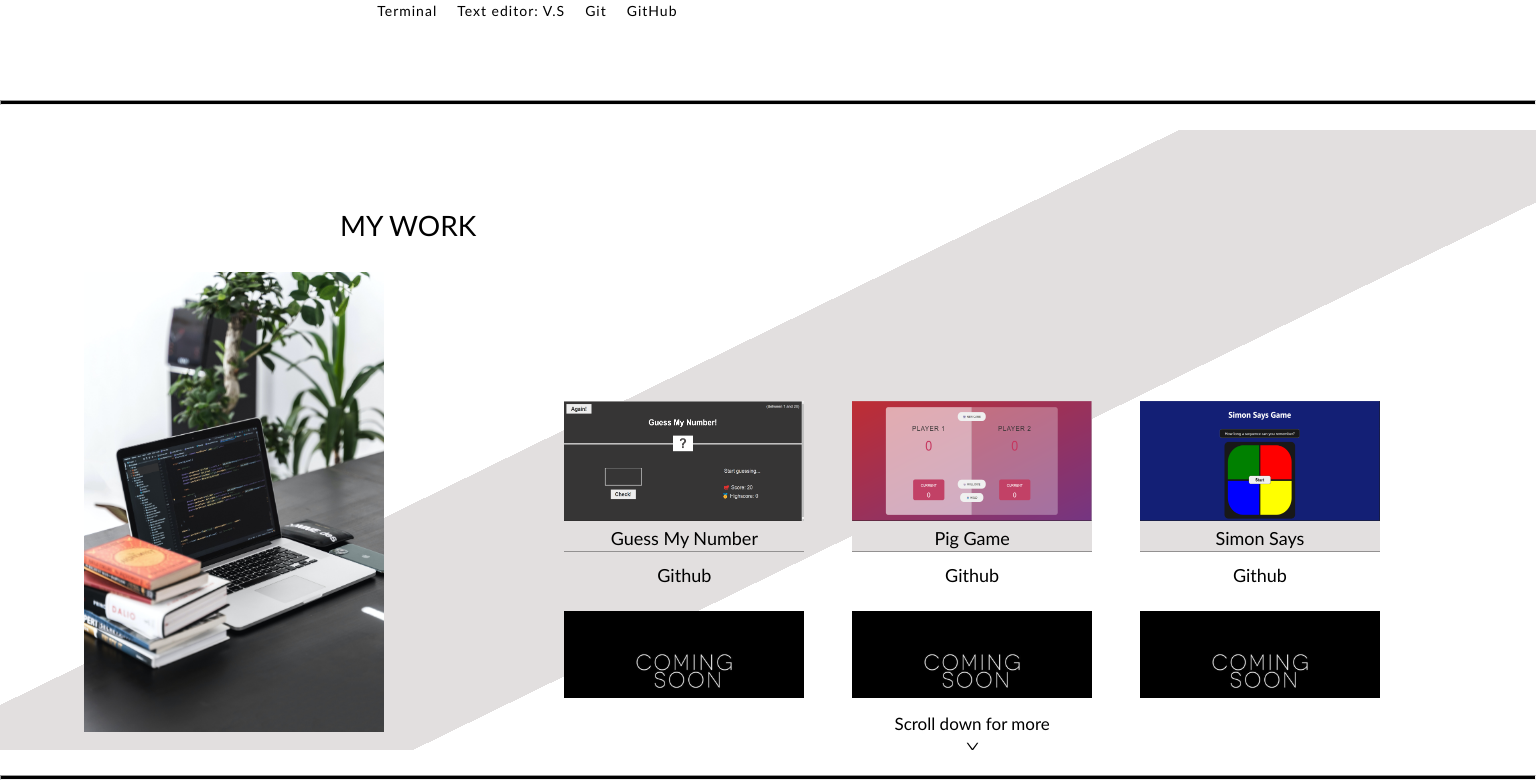
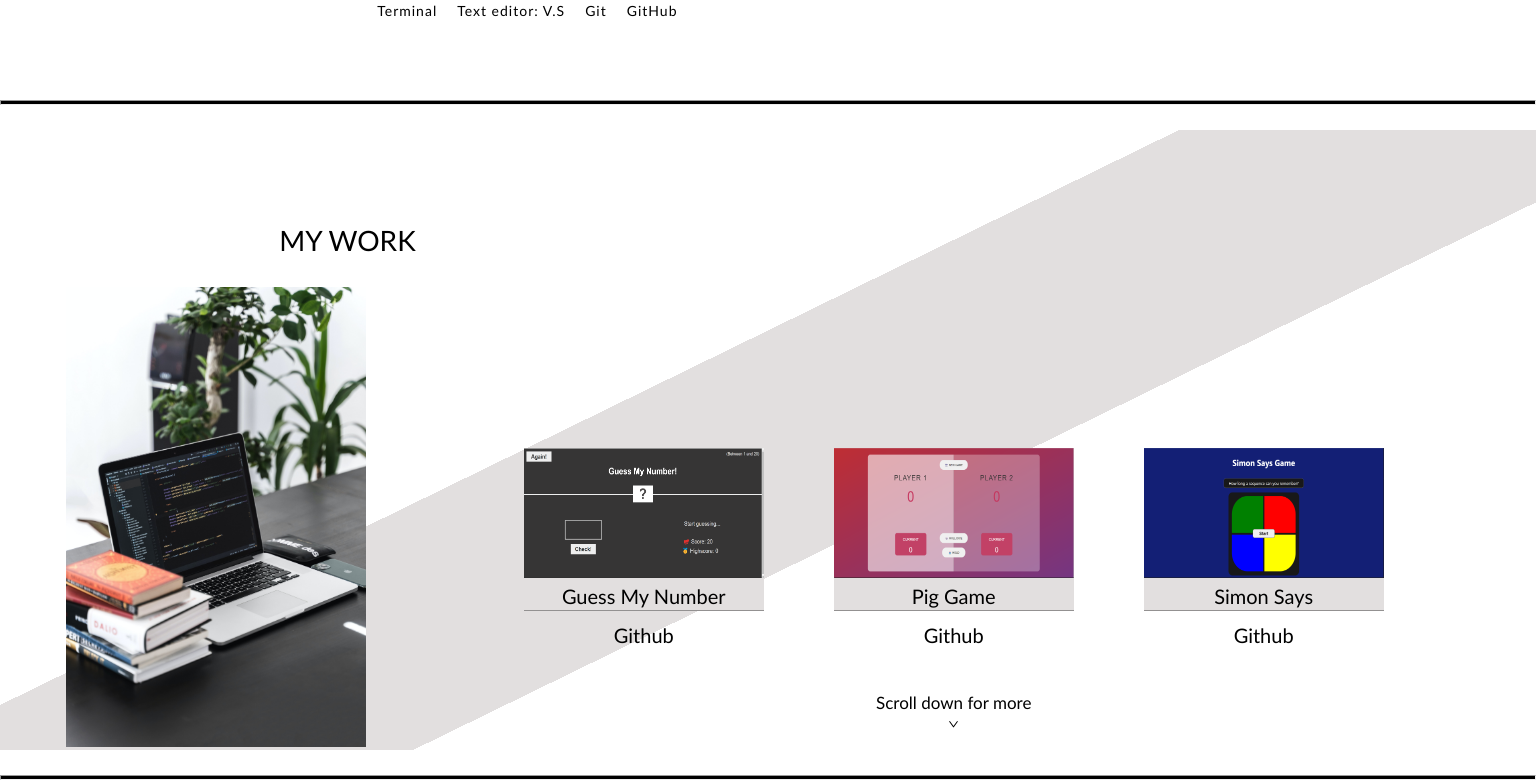
Before and after one commit to khybe/my-portfolio-1.0, a React (Create React App) app: page / in a window 1536 px wide. Shown: the part 1300-2084 px from the top of the page. Built offline with nearby package versions, Linux system fonts and the light colour scheme; the HTML template or start-up script is replaced by a standard one.

Commit message:
Desktop media query styles of my-work section and replacing places of media query in about-me, contact-me and home sections

```diff
--- a/src/components/contact-me/ContactMe.js
+++ b/src/components/contact-me/ContactMe.js
@@ -98,11 +98,11 @@ const ContactMe = () => {
       <address className="cm-horiz-right cm-vert-btm">
         <a href="mailto:khybersaadat93@gmail.com">
           <MdAlternateEmail />
-          <span>khybesaadat@gmail.com</span>
+          <span>saadat.khaibar@gmail.com</span>
         </a>
-        <a href="tel:+420776200619">
+        <a href="tel:+420 776 200 619">
           <BsTelephone />
-          <span>+420 776 200 619</span>
+          <span>+420&nbsp;&nbsp;776&nbsp;&nbsp;200&nbsp;&nbsp;619</span>
         </a>
         <p>
           <GoLocation />
--- a/src/components/home/Home.css
+++ b/src/components/home/Home.css
@@ -20,7 +20,7 @@
 
 .card-bg,
 .card-contents {
-  width: 100%;
+  width: 98%;
   height: 40vh;
   min-height: 230px;
   max-height: 230px;
@@ -31,6 +31,7 @@
 
 .card-bg {
   background-color: #000;
+  box-shadow: -15px 12px 5px rgb(99, 94, 94);
 }
 
 .card-contents {
@@ -81,6 +82,10 @@
   align-items: center;
   text-decoration: none;
   color: #000;
+}
+
+.links a:hover {
+  box-shadow: -10px 10px 5px rgb(66, 53, 53);
 }
 
 .links a span {
@@ -567,7 +572,7 @@
   }
 }
 
-/* For screen (width: 1280px and more, height: 800px (in mind)*/
+/* For screen (width: 1280px and more, height: 720px (in mind)*/
 @media screen and (min-width: 1278px) {
   .contents {
     width: 45%;
@@ -602,6 +607,14 @@
     bottom: -42%;
   }
 }
+
+/* For screen (width: 1280px and more, height: 800px (in mind)*/
+/* @media screen and (min-width: 1278px) and (min-height: 799px) {
+} */
+
+/* For screen (width: 1280px and more, height: 1024px*/
+/* @media screen and (min-width: 1278px) and (min-height: 1022px) {
+} */
 
 /* For screen (width: 1366px and more, height: 768px (in mind)*/
 @media screen and (min-width: 1364px) {
@@ -670,14 +683,6 @@
 }
 
 /*---Desktop-Media-Querie-Rules--- */
-/* For screen (width: 1280px and more, height: 720px (in mind)*/
-/* @media screen and (min-width: 1278px) {
-} */
-
-/* For screen (width: 1280px and more, height: 1024px*/
-/* @media screen and (min-width: 1278px) and (min-height: 1022px) {
-} */
-
 /* For screen (width: 1440px and more, height: 900px (in mind)*/
 @media screen and (min-width: 1438px) {
   #home {
@@ -772,6 +777,6 @@
   }
 
   .k .vert-line {
-    left: 35%;
+    left: 34%;
   }
 }
--- a/src/components/my-work/MyWork.css
+++ b/src/components/my-work/MyWork.css
@@ -257,16 +257,28 @@
 /* @media screen and (min-width: 1022px) and (min-height: 1365px) {
 } */
 
-/* For screen (width: 1280px and more, height: 800px (in mind)*/
-@media screen and (min-width: 1278px) and (min-height: 799px) {
+/* For screen (width: 1280px and more, height: 720px (in mind)*/
+@media screen and (min-width: 1278px) {
   .horiz-left {
     width: 26%;
+  }
+
+  .horiz-left .title {
+    margin-right: -5rem;
   }
 
   #my-work .work-space-pic {
     height: 44rem;
   }
 }
+
+/* For screen (width: 1280px and more, height: 800px (in mind)*/
+/* @media screen and (min-width: 1278px) and (min-height: 799px) {
+} */
+
+/* For screen (width: 1280px and more, height: 1024px*/
+/* @media screen and (min-width: 1278px) and (min-height: 1022px) {
+} */
 
 /* For screen (width: 1366px and more, height: 768px (in mind)*/
 @media screen and (min-width: 1364px) {
@@ -282,3 +294,54 @@
 /* For screen (width: 1366px and more, height: 1024px*/
 /* @media screen and (min-width: 1364px) and (min-height: 1022px) {
 } */
+
+/*---Desktop-Media-Querie-Rules--- */
+/* For screen (width: 1400px and more)*/
+@media screen and (min-width: 1399px) {
+  #my-work {
+    padding-bottom: 6rem;
+  }
+
+  #my-work .title {
+    margin-top: 6rem;
+  }
+}
+
+/* For screen (width: 1500px and more, height: 700px*/
+/* @media screen and (min-width: 1500px) and (min-height: 700px) {
+} */
+
+/* For screen (width: 1536px and more, height: 864px*/
+/* @media screen and (min-width: 1534px) and (min-height: 862px) {
+} */
+
+/* For screen (width: 1600px and more, height: 900px (in mind)*/
+@media screen and (min-width: 1598px) {
+  #my-work .horiz-left {
+    max-width: 34rem;
+  }
+}
+
+/* For screen (width: 1680px and more*/
+/* @media screen and (min-width: 1679px) {
+} */
+
+/* For screen (width: 1750px and more*/
+/* @media screen and (min-width: 1749px) {
+} */
+
+/* For screen (width: 1900px and more, height: 1080 (in-mind)*/
+@media screen and (min-width: 1900px) {
+  #my-work {
+    padding: 0 5%;
+    background: linear-gradient(
+      -20deg,
+      #fff 0,
+      #fff 40%,
+      #e2dfdf 40%,
+      #e2dfdf 58%,
+      #fff 58%,
+      #fff 100%
+    );
+  }
+}
--- a/src/components/my-work/Project.css
+++ b/src/components/my-work/Project.css
@@ -31,8 +31,9 @@
 }
 
 .project a:hover {
+  padding-bottom: 0.1rem;
   font-weight: 500;
-  box-shadow: 8px 4px 4px gray;
+  border-bottom: 1px solid gray;
 }
 
 /* ----Mobile-Landscape---- */
@@ -86,3 +87,15 @@
     font-size: 1.8rem;
   }
 }
+
+/*---Desktop-Media-Querie-Rules--- */
+/* For screen (width: 1400px and more)*/
+@media screen and (min-width: 1399px) {
+  .project {
+    font-size: 2rem;
+  }
+
+  .project img {
+    height: 130px;
+  }
+}
--- a/src/components/my-work/Projects.css
+++ b/src/components/my-work/Projects.css
@@ -18,7 +18,7 @@
   background: #555;
 }
 
-.vert-down {
+#my-work .vert-down {
   width: 80%;
   height: 60%;
   display: flex;
@@ -61,14 +61,14 @@
 
 /* Styles for mobiles in landscape mode that has min-height of 360px*/
 @media screen and (min-height: 360px) and (min-width: 640px) and (orientation: landscape) {
-  .vert-down {
+  #my-work .vert-down {
     width: 70%;
   }
 }
 
 /* Styles for mobiles in landscape mode that has min-height of 360px*/
 @media screen and (min-height: 360px) and (min-width: 760px) and (orientation: landscape) {
-  .horiz-right {
+  #my-work .horiz-right {
     width: 50%;
     margin-top: 12rem;
     height: 70%;
@@ -83,7 +83,7 @@
 
 /* Styles for mobiles in landscape mode that has min-height of 375px*/
 @media screen and (min-height: 375px) and (min-width: 667px) and (orientation: landscape) {
-  .horiz-right {
+  #my-work .horiz-right {
     width: 50%;
     margin-top: 16rem;
     height: 70%;
@@ -97,7 +97,7 @@
 /*---Tablet-Media-Querie-Rules--- */
 /* For screen (width: 600px and more, height: 800px (in mind)*/
 @media screen and (min-width: 599px) and (min-height: 799px) {
-  .vert-down {
+  #my-work .vert-down {
     height: 50%;
   }
 
@@ -112,7 +112,7 @@
 
 /* For screen (width: 768px and more, height: 1024px (in mind)*/
 @media screen and (min-width: 766px) {
-  .horiz-right {
+  #my-work .horiz-right {
     margin-top: 18%;
     height: 75%;
   }
@@ -126,7 +126,7 @@
 
 /* For screen (width: 800px and more, height: 600px (in mind)*/
 @media screen and (min-width: 798px) {
-  .horiz-right {
+  #my-work .horiz-right {
     margin-top: 28%;
     width: 65%;
     height: 65%;
@@ -135,15 +135,20 @@
 
 /* For screen (width: 962px and more, height: 601px (in mind)*/
 @media screen and (min-width: 960px) and (min-height: 600px) {
-  .horiz-right {
+  #my-work .horiz-right {
     margin-top: 22%;
   }
 }
 
-/* For screen (width: 1280px and more, height: 800px (in mind)*/
+/* For screen (width: 1280px and more, height: 720px (in mind)*/
 @media screen and (min-width: 1278px) {
-  .horiz-right {
+  #my-work .horiz-right {
     margin-top: 18%;
+    width: 70%;
+  }
+
+  .projects {
+    grid-template-columns: repeat(3, 1fr);
   }
 }
 
@@ -153,3 +158,38 @@
     grid-template-columns: repeat(3, 1fr);
   }
 }
+
+/*---Desktop-Media-Querie-Rules--- */
+/* For screen (width: 1400px and more)*/
+@media screen and (min-width: 1399px) {
+  #my-work .horiz-right {
+    margin-top: 22%;
+  }
+
+  .projects {
+    margin-top: 6%;
+    row-gap: 1rem;
+  }
+}
+
+/* For screen (width: 1500px and more, height: 700px*/
+@media screen and (min-width: 1500px) and (min-height: 700px) {
+  #my-work .horiz-right {
+    margin-top: 18%;
+  }
+}
+
+/* For screen (width: 1900px and more, height: 1080 (in-mind)*/
+@media screen and (min-width: 1900px) {
+  #my-work .horiz-right {
+    margin-top: 12%;
+  }
+
+  .projects {
+    margin-top: 5%;
+  }
+
+  .horiz-right .scroll-down {
+    font-size: 1.8rem;
+  }
+}
```
Also changed, not shown: src/components/about-me/AboutMe.css (+9 -9 lines), src/components/contact-me/ContactMe.css (+9 -1 lines).
